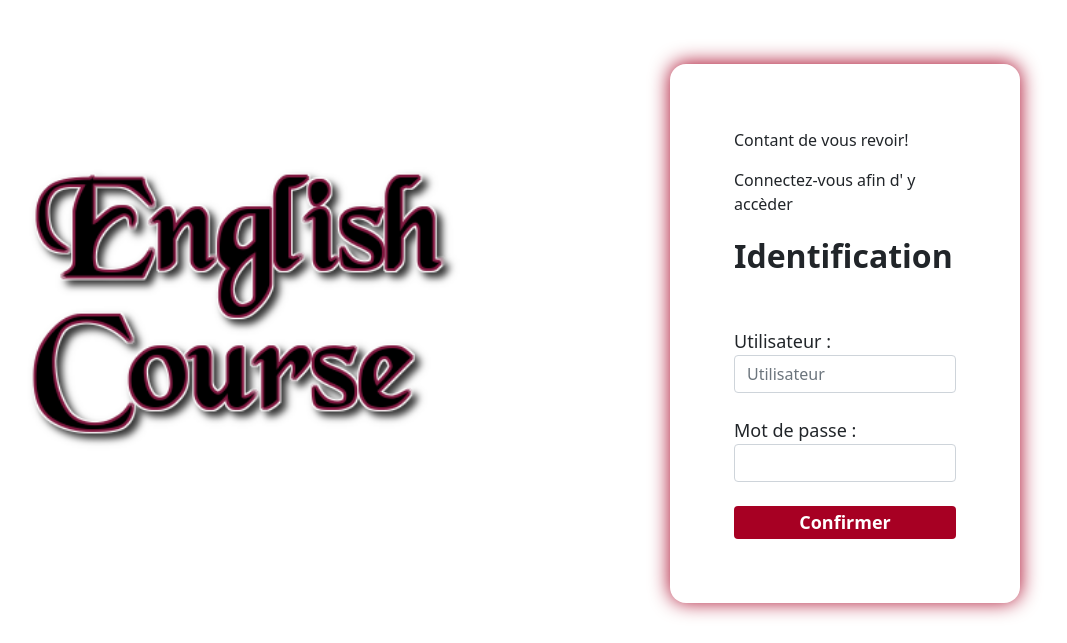
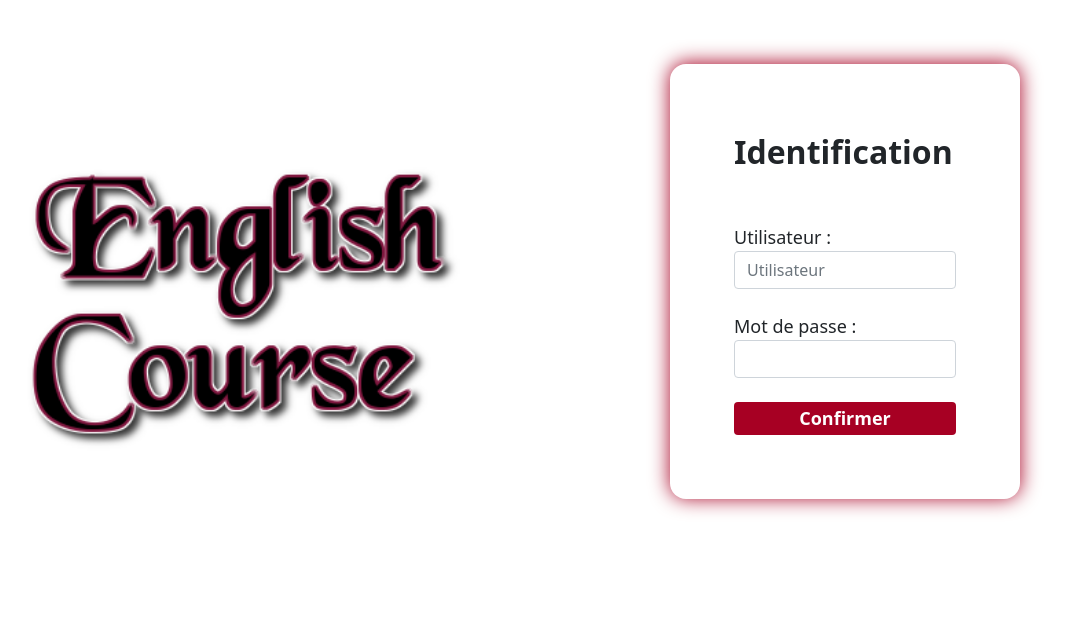
Before and after one commit to NambinintsoaOlivier/Cours-ANGLAIS, a PHP site: page / in a window 1280 px wide. Shown: the part 72-715 px from the top of the page, without its empty margins (46-1113 px from the left). Run offline with PHP 8.4, Linux system fonts and the light colour scheme.

Commit message:
Update index.php

```diff
--- a/index.php
+++ b/index.php
@@ -27,8 +27,6 @@
             </div>
             <div class="col-4 .col-sm-4">
                 <form action="securité/login.php" method="post">
-                    <p>Contant de vous revoir!</p>
-                    <p>Connectez-vous afin d' y accèder</p>
                     <label class="identification" for="">Identification</label><br>
                     <?php if (isset($_GET['error'])) { ?>
                     <p class="error">
```
